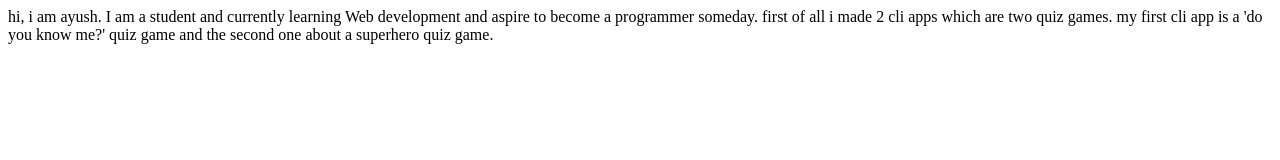
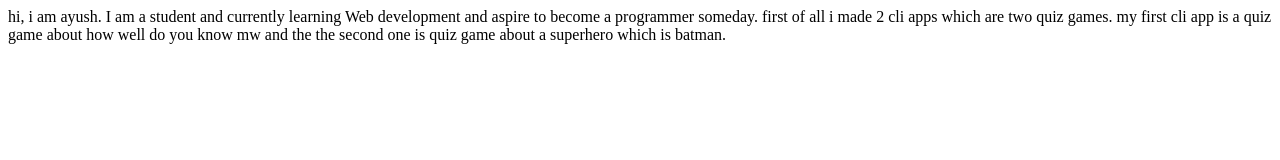
Before and after one commit to ayush6701/my-demo-website, a plain HTML site: page index.html in a window 1280 px wide. Drawn offline with Linux system fonts and the light colour scheme.

Commit message:
updated index.html

```diff
--- a/index.html
+++ b/index.html
@@ -10,6 +10,7 @@
     hi, i am ayush. I am a student and currently learning Web development
     and aspire to become a programmer someday.
     first of all i made 2 cli apps which are two quiz games.
-    my first cli app is a 'do you know me?' quiz game and the second one about a superhero quiz game.
+    my first cli app is a quiz game about how well do you know mw and the the second one is quiz game
+    about a superhero which is batman.
 </body>
 </html>
```
